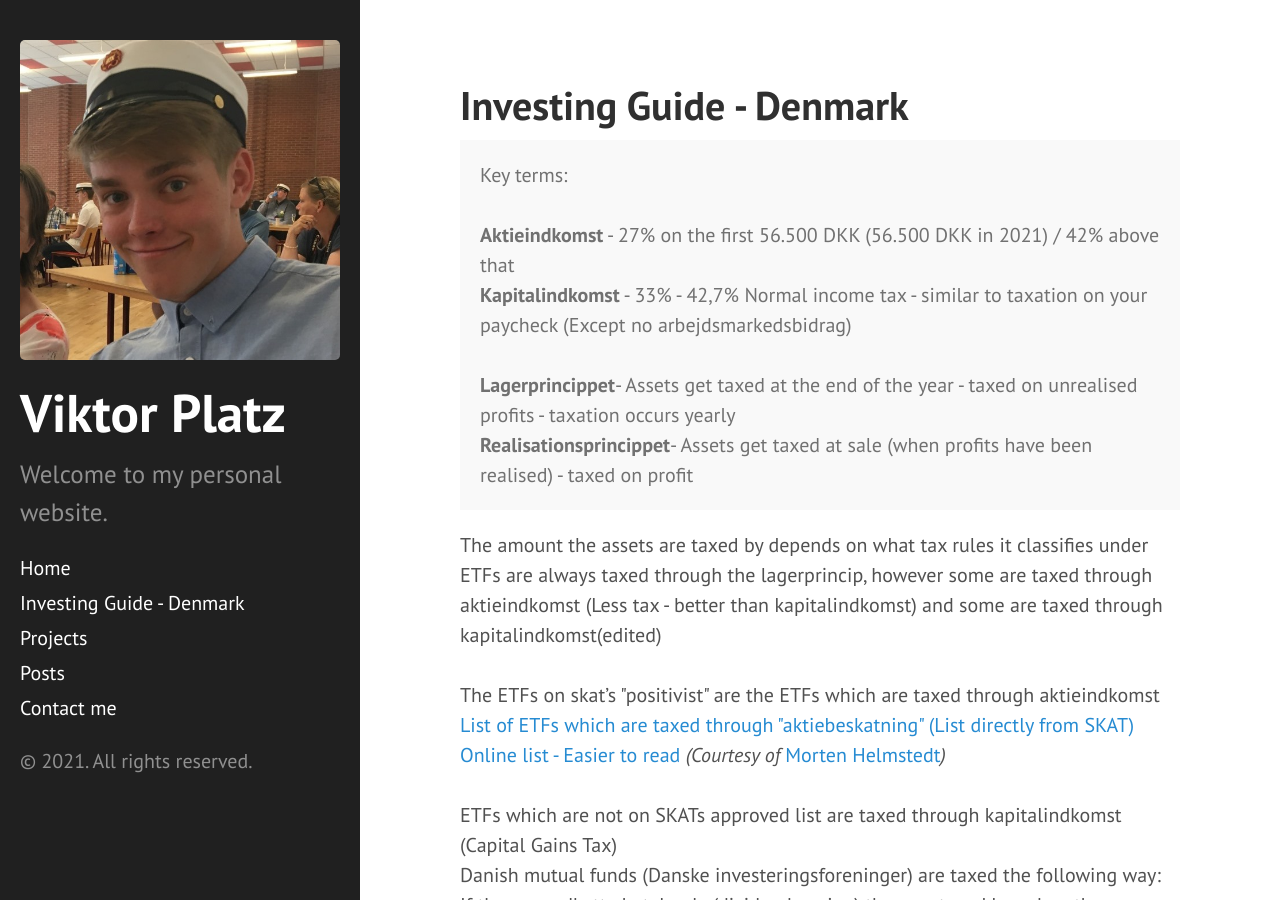
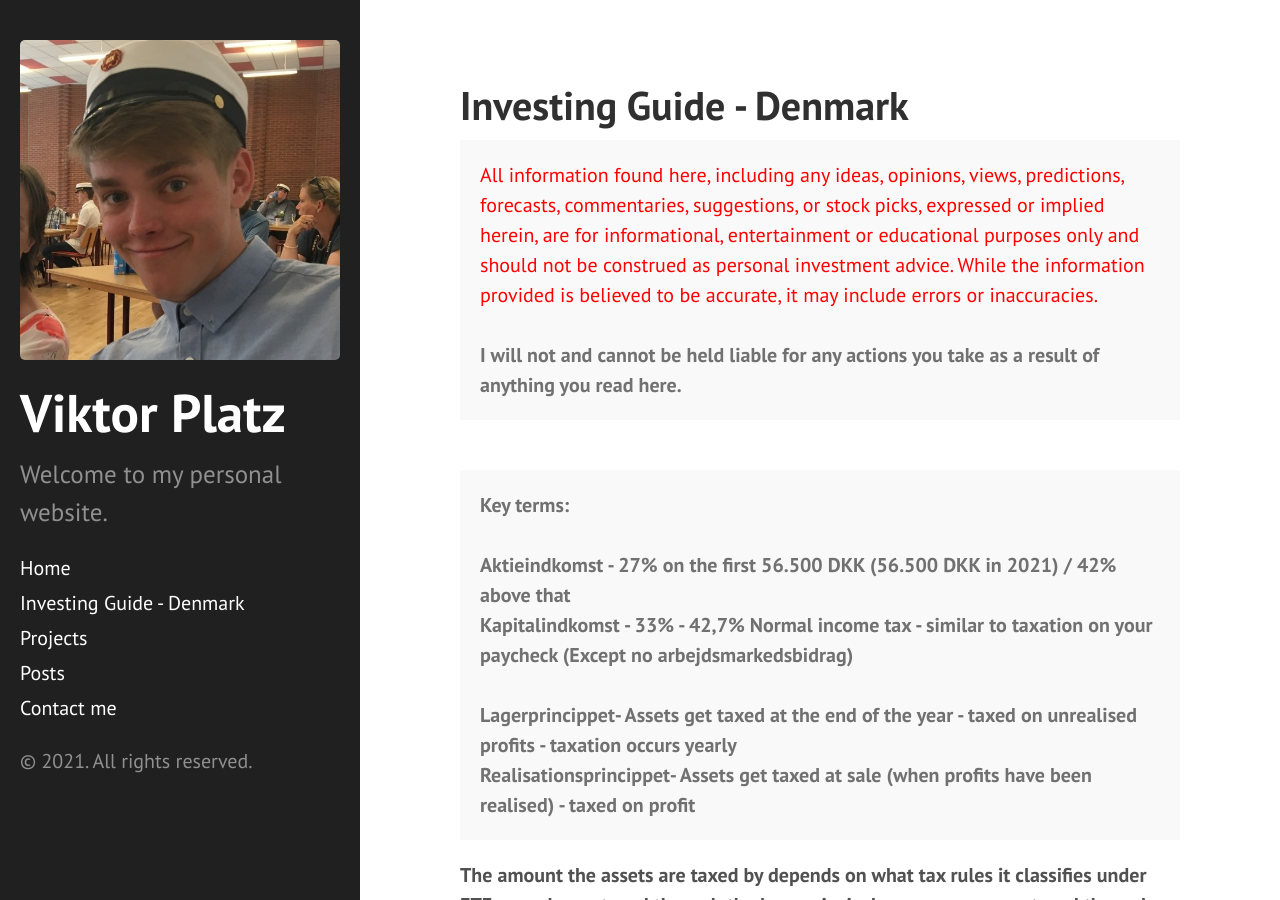
Before and after one commit to ViktorPlatz/redviktor.github.io, a Jekyll site: the page built from investingguide.html, in a window 1280 px wide and 900 px high. Built offline with Jekyll 4.4.1, drawn with Linux system fonts in a browser that asks for light colours.

Commit message:
Update investingguide.html

```diff
--- a/investingguide.html
+++ b/investingguide.html
@@ -3,6 +3,14 @@ layout: page
 title: Investing Guide - Denmark
 ---
 
+<p class="message">
+  <span style="color:red">All information found here, including any ideas, opinions, views, predictions, forecasts, commentaries,
+    suggestions, or stock picks, expressed or implied herein, are for informational, entertainment or educational
+    purposes only and should not be construed as personal investment advice. While the information provided is believed to be accurate, it may include errors or inaccuracies.</span>
+    <br><br>
+    <b>I will not and cannot be held liable for any actions you take as a result of anything you read here.<b>
+</p>
+<br>
 <p class="message">
   Key terms:<br><br>
     <b>Aktieindkomst</b> - 27% on the first 56.500 DKK (56.500 DKK in 2021) / 42% above that
```
